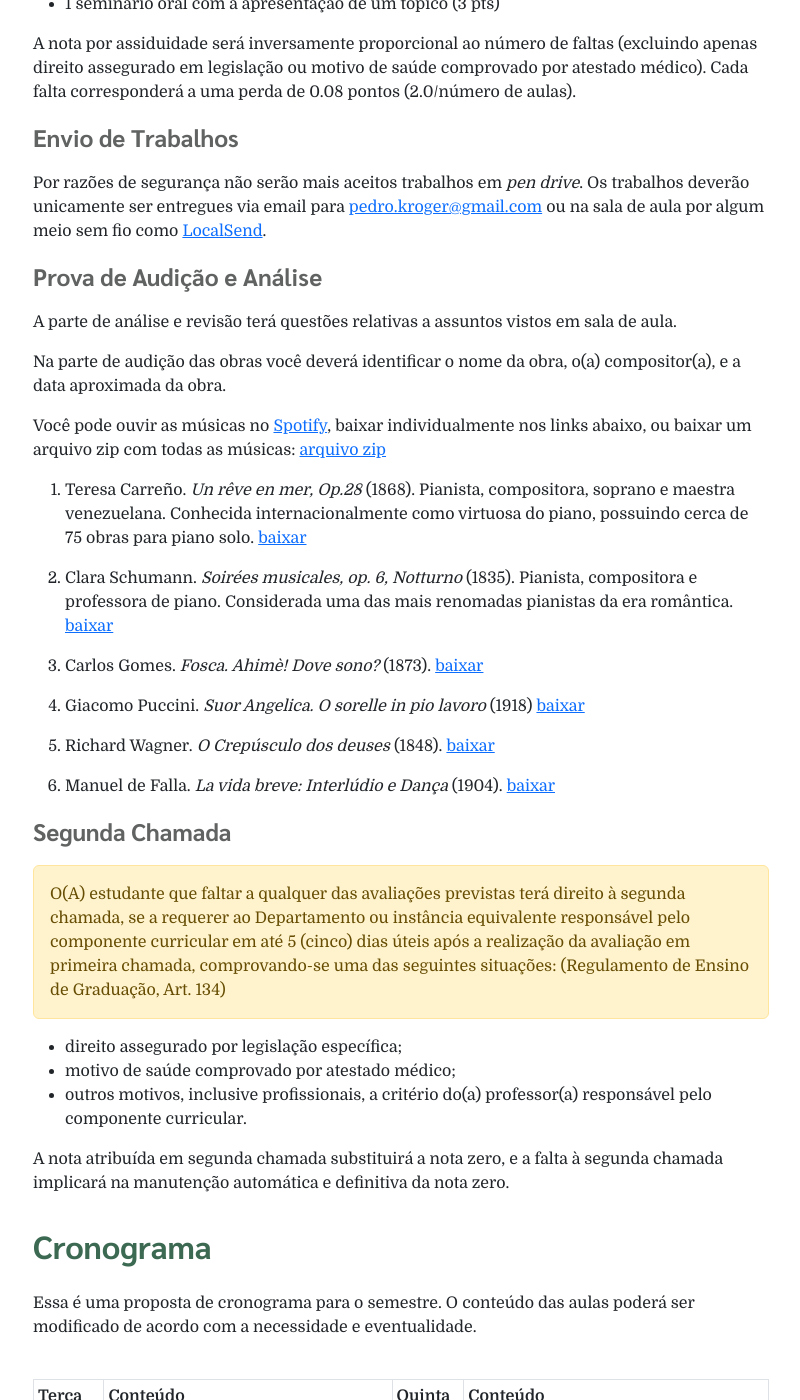
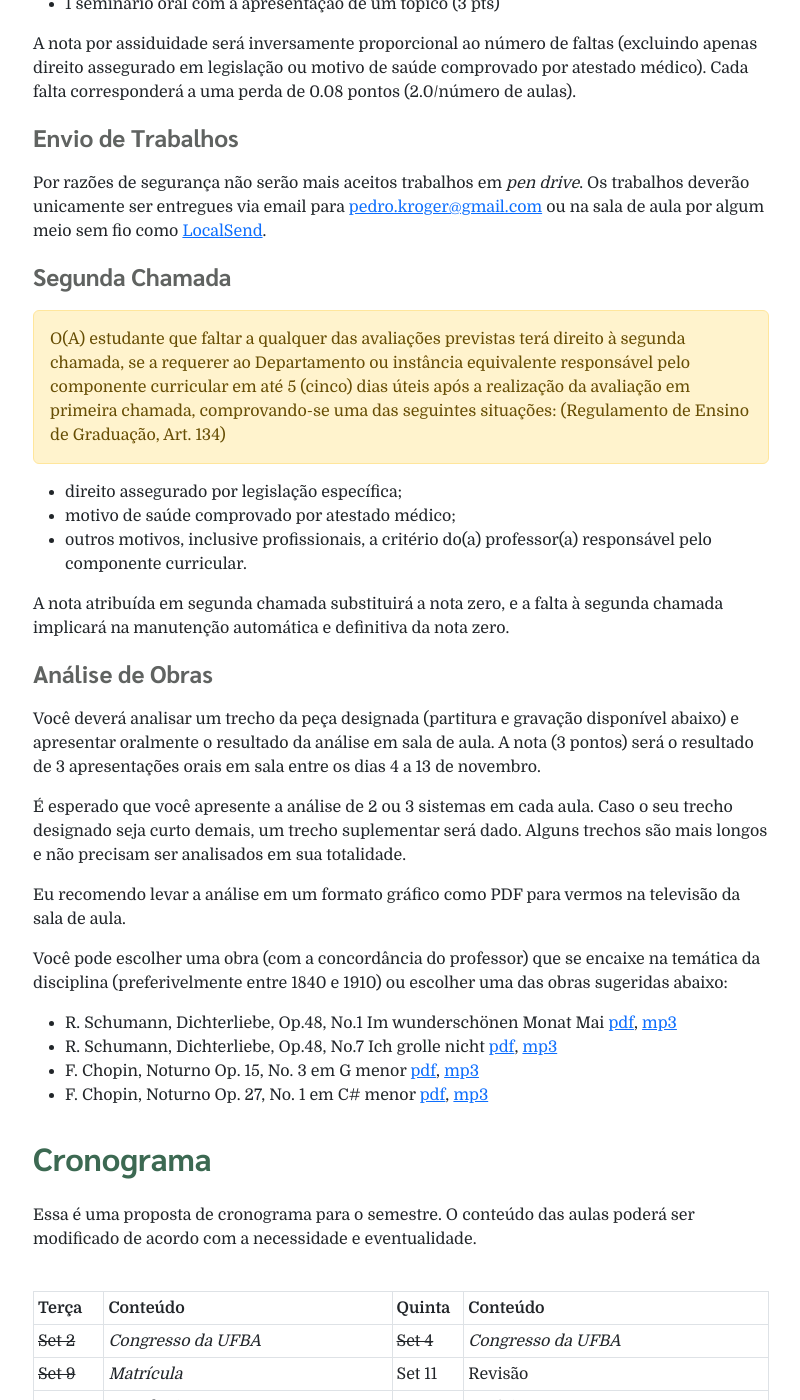
Before and after one commit to pedrokroger/pedrokroger.github.io, a Jekyll site: the page built from aulas/lem8.md, in a window 1280 px wide and 1400 px high, scrolled down 952 px. Shown: the whole window, without its empty margins (49-849 px from the left). Built offline with Jekyll 4.4.1, drawn with Linux system fonts in a browser that asks for light colours.

Commit message:
Músicas para análise

```diff
--- a/aulas/lem8.md
+++ b/aulas/lem8.md
@@ -86,6 +91,8 @@
 [7]: https://open.spotify.com/playlist/61D0Jb6vRhtpRHCokBIGEf?si=360d38a5f8a1455e
 [8]: https://drive.google.com/file/d/1hFmf5roYSC6buBbPZDxO6dzQ4ceXx_4t/view?usp=sharing
 
+-->
+
 
 ### Segunda Chamada
 
@@ -104,6 +111,40 @@
 
 A nota atribuída em segunda chamada substituirá a nota zero, e a falta à segunda
 chamada implicará na manutenção automática e definitiva da nota zero.
+
+
+### Análise de Obras
+
+Você deverá analisar um trecho da peça designada (partitura e gravação
+disponível abaixo) e apresentar oralmente o resultado da análise em
+sala de aula. A nota (3 pontos) será o resultado de 3 apresentações
+orais em sala entre os dias 4 a 13 de novembro.
+
+É esperado que você apresente a análise de 2 ou 3 sistemas em cada
+aula. Caso o seu trecho designado seja curto demais, um trecho
+suplementar será dado. Alguns trechos são mais longos e não precisam
+ser analisados em sua totalidade.
+
+Eu recomendo levar a análise em um formato gráfico como PDF para
+vermos na televisão da sala de aula.
+
+Você pode escolher uma obra (com a concordância do professor) que se
+encaixe na temática da disciplina (preferivelmente entre 1840 e 1910)
+ou escolher uma das obras sugeridas abaixo:
+
+- R. Schumann, Dichterliebe, Op.48, No.1 Im wunderschönen Monat Mai [pdf][10], [mp3][11]
+- R. Schumann, Dichterliebe, Op.48, No.7 Ich grolle nicht [pdf][12], [mp3][13]
+- F. Chopin, Noturno Op. 15, No. 3 em G menor [pdf][14], [mp3][15]
+- F. Chopin, Noturno Op. 27, No. 1 em C# menor [pdf][16], [mp3][17]
+
+[10]: https://drive.google.com/file/d/1McRRbXpVY93K2riNjPxPUnufOfVw4YsP/view?usp=drive_link
+[11]: https://drive.google.com/file/d/1OYptQIi7PR2FoWRclIxft7Cm8ogUXxpg/view?usp=drive_link
+[12]: https://drive.google.com/file/d/143fPYDiPIpDm9OaJ_5HnyBslkr4Naq_t/view?usp=drive_link
+[13]: https://drive.google.com/file/d/1R3kbfkV8ROs6lIPMHexte2FNyWVwLU7H/view?usp=drive_link
+[14]: https://drive.google.com/file/d/1GHY8pNC2-uWt_qBXwO0wSss3eLbfcn1M/view?usp=drive_link
+[15]: https://drive.google.com/file/d/1qhk3HCu-imK4sIaIhuBWBrgxbDv-oO7m/view?usp=drive_link
+[16]: https://drive.google.com/file/d/17TG4EU4xEMhlXh8zdTyAS0lcPsy_6ScV/view?usp=drive_link
+[17]: https://drive.google.com/file/d/12xpcBGlRb17OTilAKas2rw6E53Gt2ijP/view?usp=drive_link
 
 <!--
 ### Tópicos para os Seminários
```
Also changed, not shown: other parts of aulas/lem8.md (+6 -1 lines).
